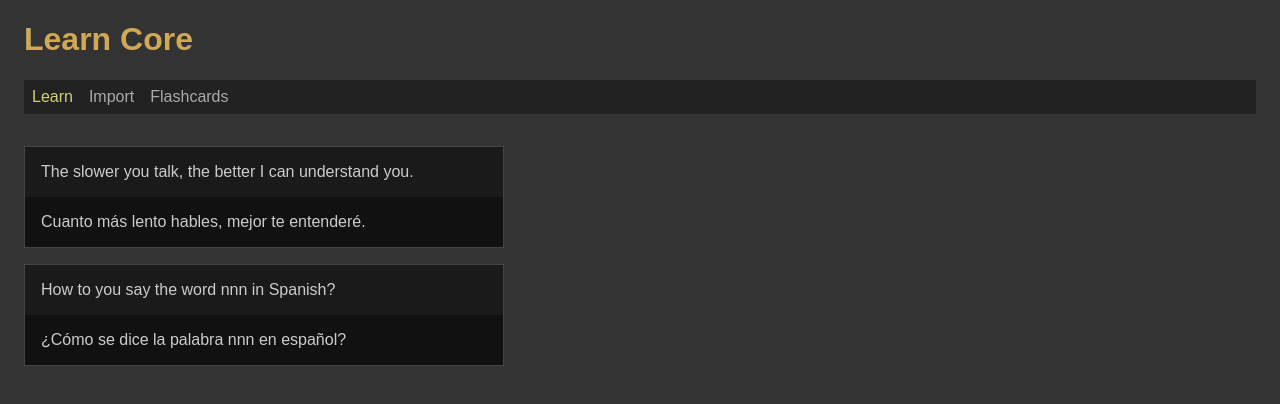
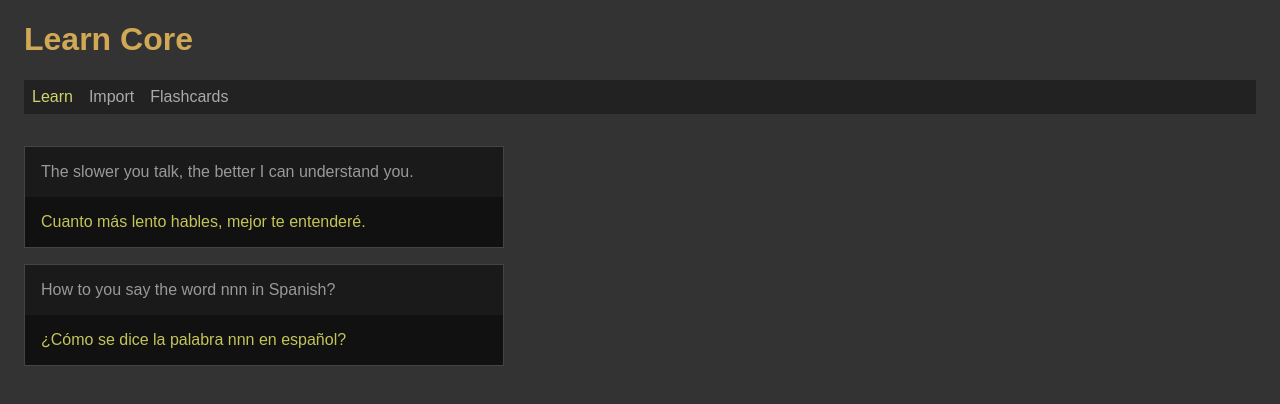
Before and after one commit to edwardtanguay/learncore, a React (Vite) app: page /learn in a window 1280 px wide. Shown: the top 404 px of the page. Built offline with nearby package versions, Linux system fonts and the light colour scheme; data requests are answered from the project's data file.

Commit message:
flashcard colors

```diff
--- a/src/App.scss
+++ b/src/App.scss
@@ -39,6 +39,7 @@ body {
 					border-top: $flashcardBorderColor;
 					border-left: $flashcardBorderColor;
 					border-right: $flashcardBorderColor;
+					color: #999;
 				}
 
 				.back {
@@ -47,6 +48,7 @@ body {
 					border-bottom: $flashcardBorderColor;
 					border-left: $flashcardBorderColor;
 					border-right: $flashcardBorderColor;
+					color: rgb(196, 196, 91);
 				}
 			}
 		}
```
